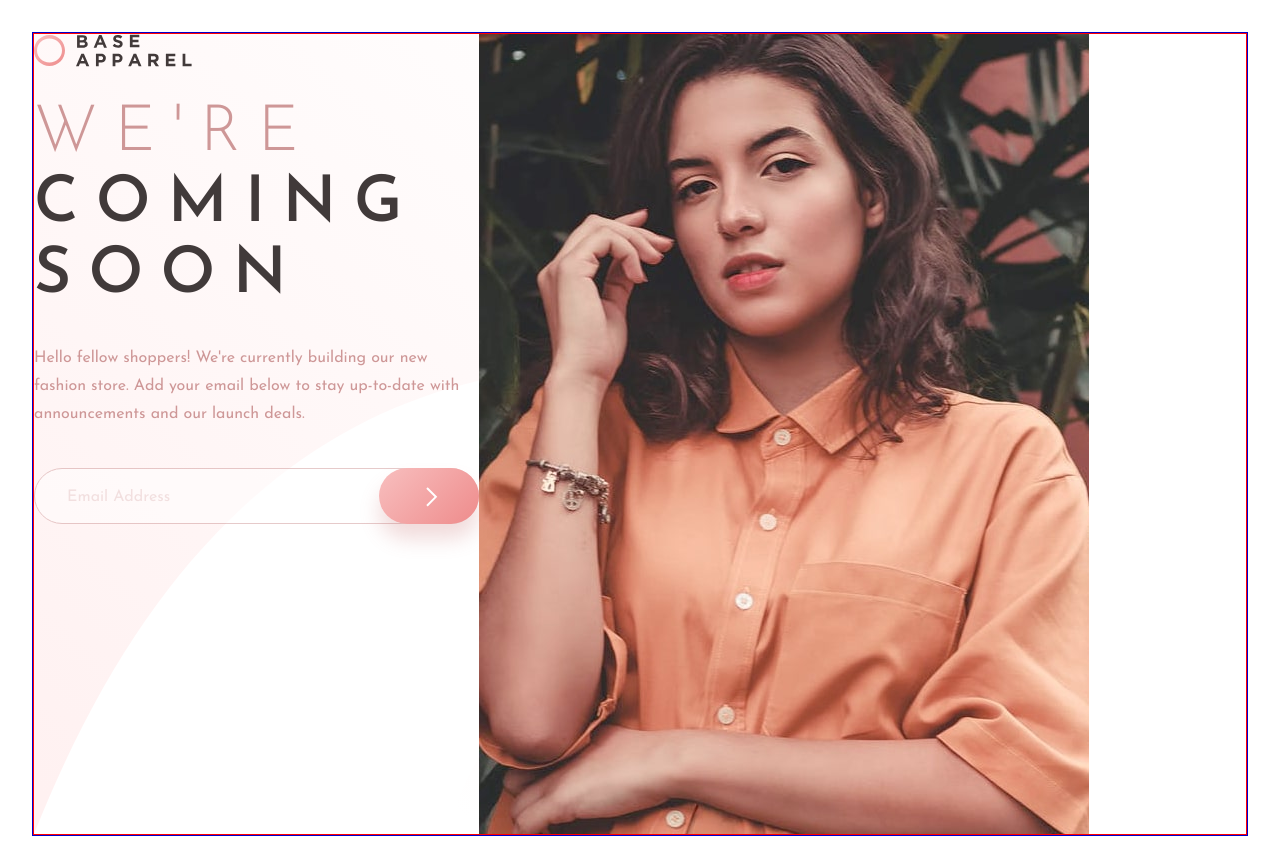
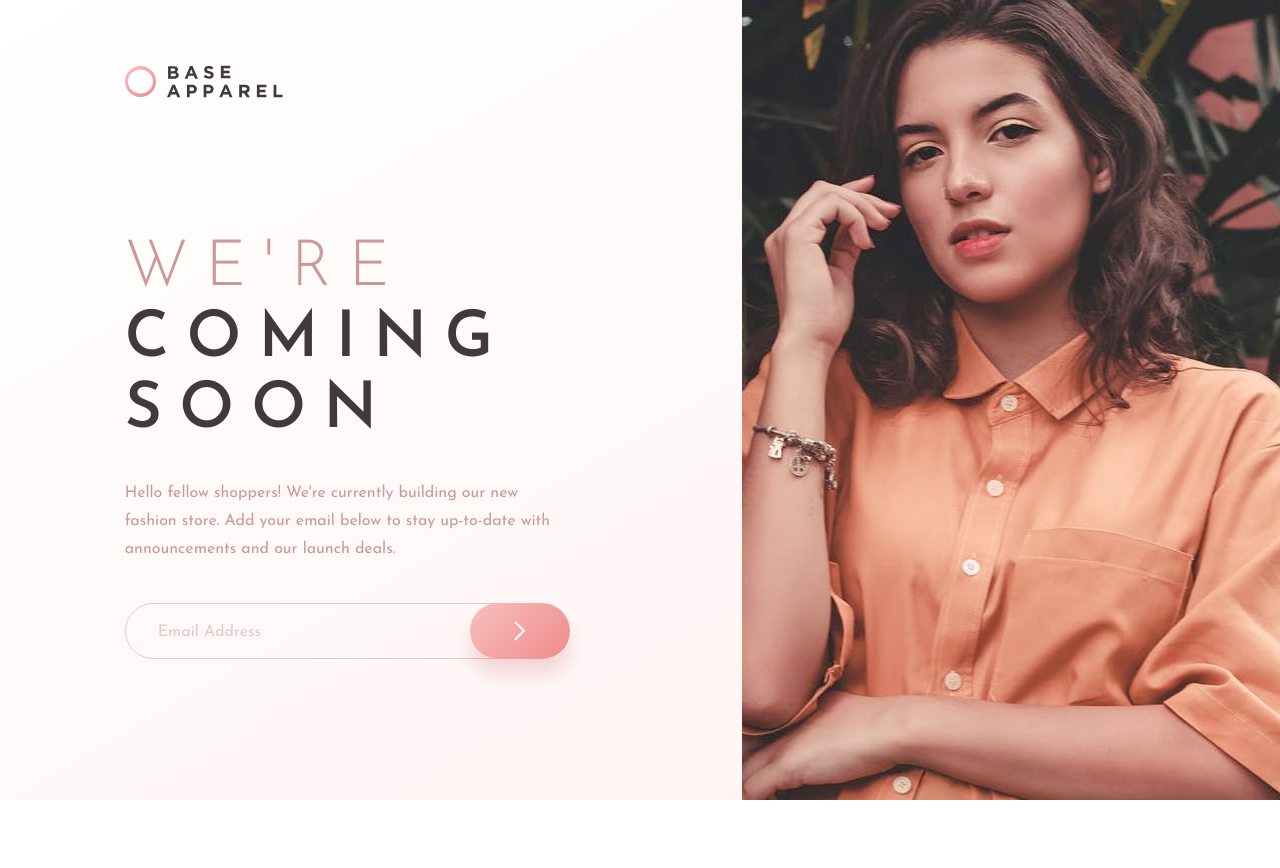
Before and after one commit to ostapyshyn/FM-Base-Apparel-coming-soon-page, a React (Create React App) app: page / in a window 1280 px wide. After the commit the page ends 800 px from the top, so only its background shows below. Built offline with nearby package versions, Linux system fonts and the light colour scheme.

Commit message:
Fix desktop layout

```diff
--- a/src/App.scss
+++ b/src/App.scss
@@ -7,8 +7,7 @@
   align-items: center;
   height: 100vh;
   width: 100%;
-  max-width: 1440px;
-  border: 1px solid mediumblue;
+  // max-width: 1440px;
   margin: auto;
 
   @include mq(1350px) {
--- a/src/assets/baseApparel.module.scss
+++ b/src/assets/baseApparel.module.scss
@@ -2,43 +2,48 @@
 
 section {
   width: 100%;
+  min-height: 100vh;
 
   display: flex;
-  border: 1px solid red;
 
-  @include mq(1111px) {
+  @include mq(900px) {
     flex-direction: column;
   }
 
-  picture {
-    max-width: 610px;
+  .logo {
+    width: 158px;
+    margin-bottom: 136.09px;
+    @include mq(600px) {
+      margin-bottom: 32px;
+      width: 100px;
+      order: 1;
+    }
   }
 
-  article {
+  picture {
+    width: 42%;
+    img {
       width: 100%;
-    background-image: url(./svg/bg-pattern-desktop.svg);
-    background-size: cover;
-
-    // display: flex;
-    // flex-direction: column;
-    // justify-content: center;
-    max-width: 445px;
-    margin-right: 220px;
-    margin-left: 165px;
-    margin-top: 64.91px;
-
-    @include mq(1350px) {
-      margin-top: 0;
-      margin-right: 0px;
-      margin-left: 0px;
+      height: 100%;
+      object-fit: cover;
+      object-position: top;
+    }
+    @include mq(600px) {
+      order: 2;
+      margin-bottom: 64px;
+      margin-right: -32px;
+      margin-left: -32px;
+    }
   }
 
-    svg {
-      margin-bottom: 136.09px;
-      @include mq(1350px) {
-        margin-bottom: 32px;
-      }
-    }
+  .left {
+    width: 58%;
+
+    article {
+      max-width: 445px;
+      margin: 0 auto;
+      margin-top: 64.91px;
+      transform: translateX(-24px);
 
       .input_field {
         position: relative;
@@ -46,30 +51,54 @@ section {
         svg {
           position: absolute;
           margin-bottom: 0px;
-        right: 119px;
-        top: 16px;
+          right: 76px;
+          top: 13px;
         }
 
         input {
-        padding-top: 20px;
+          padding-top: 28px;
           padding-left: 32px;
-        padding-bottom: 19px;
+          padding-bottom: 26px;
           mix-blend-mode: normal;
           opacity: 0.5;
+          background: transparent;
           border: 1px solid var(--desaturated-red);
           border-radius: 28px;
-        width: 100%;
+          width: 98%;
+          height: 48px;
+          color: var(--dark-grayish-red);
           margin-bottom: 11px;
+          padding-right: 11px;
+          box-sizing: border-box;
+
+          &:focus {
+            opacity: 1;
+          }
 
           &::placeholder {
             font-family: 'Josefin Sans';
-
             font-weight: 400;
             font-size: 16px;
             line-height: 28px;
             color: var(--desaturated-red);
             mix-blend-mode: normal;
-          opacity: 0.5;
+          }
+          @include mq(600px) {
+            padding-top: 16px;
+            padding-left: 32px;
+            padding-bottom: 15px;
+          }
+        }
+
+        .error {
+          font-family: 'Josefin Sans';
+          font-weight: 400;
+          font-size: 13px;
+          color: var(--soft-red);
+          margin-left: 32px;
+          margin-bottom: 0;
+          @include mq(600px) {
+            text-align: left;
           }
         }
 
@@ -90,19 +119,17 @@ section {
           }
           svg {
             position: absolute;
-          top: 19px;
-          left: 47px;
+            left: 0;
+            right: 0;
+            top: 0;
+            bottom: 0;
+            margin: auto;
+          }
+          @include mq(600px) {
+            width: 64px;
+            height: 48px;
           }
         }
-    }
-
-    .error {
-      font-family: 'Josefin Sans';
-      font-weight: 400;
-      font-size: 13px;
-      color: var(--soft-red);
-      margin-left: 32px;
-      margin-bottom: 0;
       }
 
       h2 {
@@ -113,6 +140,14 @@ section {
           line-height: 64px;
           letter-spacing: 17.3206px;
           color: var(--desaturated-red);
+
+          @include mq(600px) {
+            font-family: 'Josefin Sans';
+            font-size: 40px;
+            line-height: 42px;
+            text-align: center;
+            letter-spacing: 10.8254px;
+          }
         }
         font-family: 'Josefin Sans';
 
@@ -122,6 +157,16 @@ section {
         letter-spacing: 17.3206px;
         color: var(--dark-grayish-red);
         margin-bottom: 32px;
+
+        @include mq(600px) {
+          font-family: 'Josefin Sans';
+          font-weight: 600;
+          font-size: 40px;
+          line-height: 42px;
+          text-align: center;
+          letter-spacing: 10.8254px;
+          margin-bottom: 16px;
+        }
       }
 
       p {
@@ -131,6 +176,15 @@ section {
         line-height: 28px;
         color: var(--desaturated-red);
         margin-bottom: 40px;
+        @include mq(600px) {
+          font-size: 14px;
+          line-height: 22px;
+          text-align: center;
+        }
+      }
+      @include mq(600px) {
+        order: 3;
       }
     }
   }
+}
--- a/src/components/BaseApparel.jsx
+++ b/src/components/BaseApparel.jsx
@@ -27,10 +27,16 @@ function BaseApparel() {
     }
   };
 
+  const extraStyles = {
+    border: '2px solid var(--soft-red)',
+    opacity: '1',
+  };
+
   return (
     <section>
+      <div className={styles.left}>
         <article>
-        <Logo />
+          <Logo className={styles.logo} />
           <h2>
             <span>WE'RE </span>COMING SOON
           </h2>
@@ -41,10 +47,12 @@ function BaseApparel() {
           <div className={styles.input_field}>
             <input
               id="email"
+              autoComplete="off"
               type="email"
               value={email}
               onChange={handleOnChange}
               placeholder="Email Address"
+              style={message ? extraStyles : null}
             />
             {message && <Error />}
             <p className={styles.error}>{message}</p>
@@ -54,6 +62,7 @@ function BaseApparel() {
             </button>
           </div>
         </article>
+      </div>
 
       <picture>
         <source media="(min-width: 645px)" srcSet={hero_desktop} />
--- a/src/index.scss
+++ b/src/index.scss
@@ -25,7 +25,6 @@ video,
 canvas,
 svg {
   display: block;
-  max-width: 100%;
 }
 
 p,
@@ -53,10 +52,7 @@ body {
     'Cantarell', 'Fira Sans', 'Droid Sans', 'Helvetica Neue', sans-serif;
   -webkit-font-smoothing: antialiased;
   -moz-osx-font-smoothing: grayscale;
-  @include mq(1350px) {
-    padding-block: 32px;
-    padding-inline: 32px;
-  }
+  background: linear-gradient(150.03deg, #ffffff 0%, #fff4f4 84.51%);
 }
 
 code {
```
Also changed, not shown: src/assets/svg/logo.svg. Lines whose indentation alone changed are shown as unchanged.
